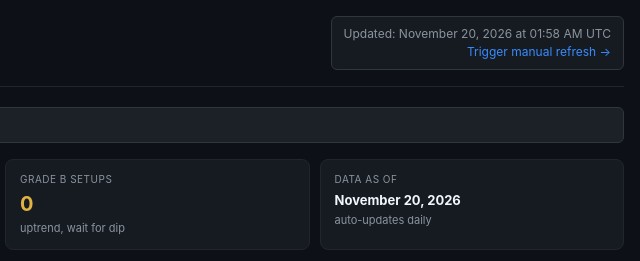
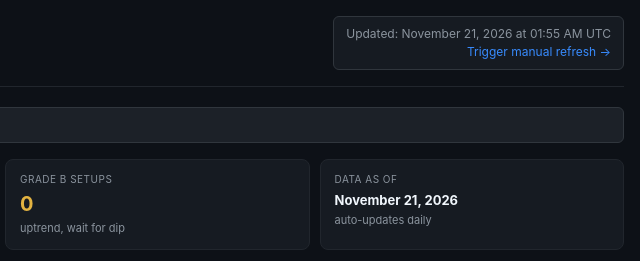
Before and after one commit to shaiguyllc/trading-dashboard, a plain HTML site: page docs/index.html in a window 1280 px wide. Shown: the top 261 px of the page, 640-1280 px from the left. Drawn offline with Linux system fonts and the light colour scheme.

Commit message:
Dashboard update 2026-11-21 01:55 UTC

```diff
--- a/docs/index.html
+++ b/docs/index.html
@@ -102,7 +102,7 @@
     <p>Federal contracts ≥$500M · last 90 days · public companies only · 20-day MA analysis</p>
   </div>
   <div class="refresh-note">
-    Updated: November 20, 2026 at 01:58 AM UTC<br/>
+    Updated: November 21, 2026 at 01:55 AM UTC<br/>
     <a href="https://github.com/shaiguyllc/trading-dashboard/actions" target="_blank">Trigger manual refresh →</a>
   </div>
 </div>
@@ -130,7 +130,7 @@
   </div>
   <div class="scard">
     <div class="scard-label">Data as of</div>
-    <div class="scard-val" style="font-size:13px;margin-top:4px;">November 20, 2026</div>
+    <div class="scard-val" style="font-size:13px;margin-top:4px;">November 21, 2026</div>
     <div class="scard-sub">auto-updates daily</div>
   </div>
 </div>
```
